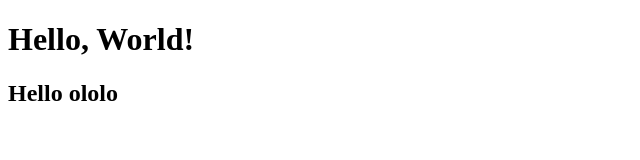
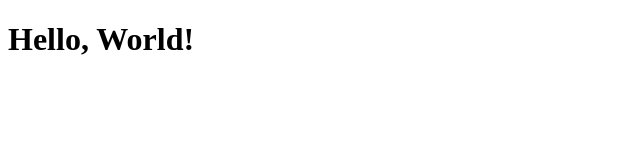
Before and after one commit to pavlo-chernykh/HW1, a plain HTML site: page index.html in a window 1280 px wide. Shown: the whole page, without its empty margins (0-640 px from the left). Drawn offline with Linux system fonts and the light colour scheme.

Commit message:
delete h2

```diff
--- a/index.html
+++ b/index.html
@@ -10,8 +10,5 @@
   <h1>
     Hello, World!
   </h1>
-  <h2>
-    Hello ololo
-  </h2>
 </body>
 </html>
```
